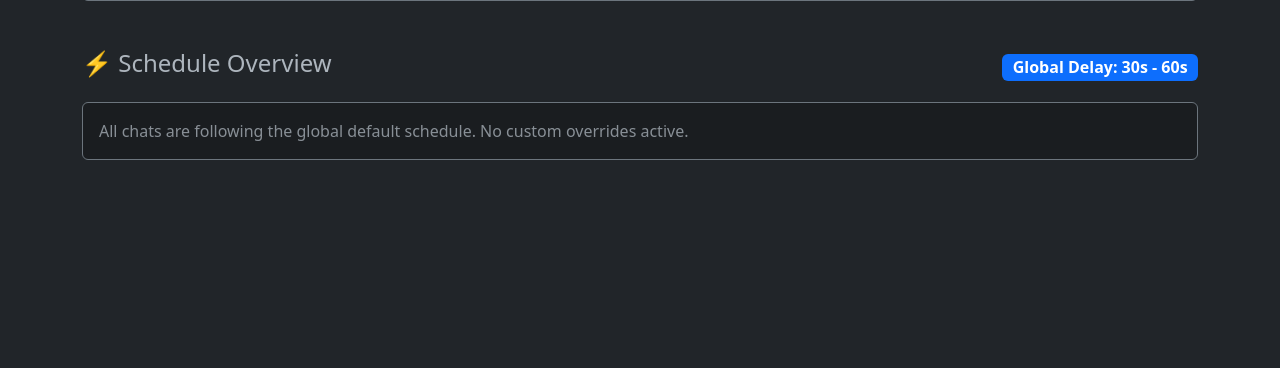
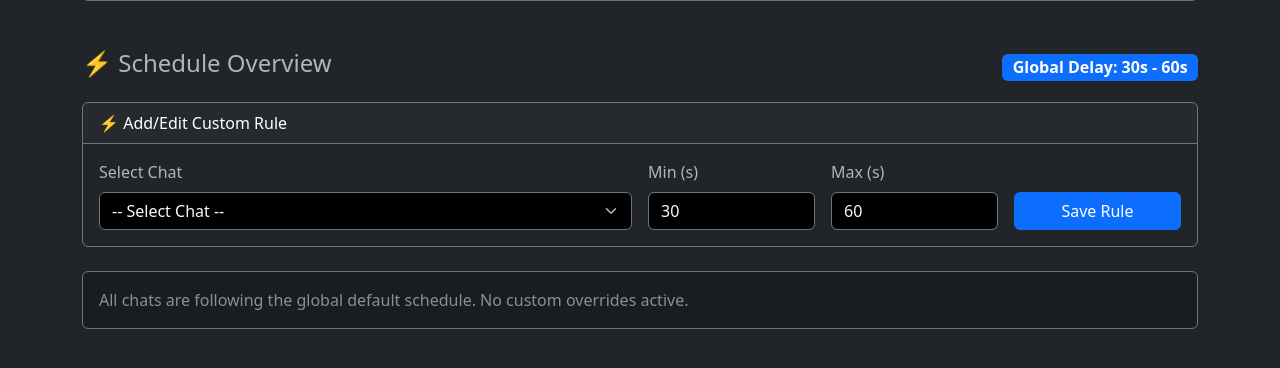
Before and after one commit to Frozen811/pr-userbot, a FastAPI app: page / in a window 1280 px wide. Shown: the part 373-741 px from the top of the page. Run offline with FastAPI, Linux system fonts and the light colour scheme; data comes from the database, SQL or seed files in the repository; data that the repository does not hold is empty; parts of the project's set-up code (start-up, migrations or seed data) failed here and were passed over.

Commit message:
Auto-deploy update

```diff
--- a/app/database.py
+++ b/app/database.py
@@ -173,12 +173,13 @@ async def update_chat_status(chat_id: int, status: str, next_run_at=None, last_e
         await db.commit()
 
 async def update_chat_settings(chat_id: int, is_custom: bool, custom_min_delay: int, custom_max_delay: int):
+    val_custom = 1 if is_custom else 0
     async with aiosqlite.connect(DB_PATH) as db:
         await db.execute('''
             UPDATE chats
             SET is_custom = ?, custom_min_delay = ?, custom_max_delay = ?
             WHERE chat_id = ?
-        ''', (is_custom, custom_min_delay, custom_max_delay, chat_id))
+        ''', (val_custom, custom_min_delay, custom_max_delay, chat_id))
         await db.commit()
 
 async def update_stat(key: str, value: str):
--- a/app/templates/index.html
+++ b/app/templates/index.html
@@ -92,6 +92,37 @@
             </div>
         </div>
 
+        <!-- Add/Edit Custom Rule Form -->
+        <div class="card bg-dark border-secondary mb-4">
+            <div class="card-header border-secondary text-white">
+                ⚡ Add/Edit Custom Rule
+            </div>
+            <div class="card-body">
+                <form action="/api/settings/custom_chat" method="POST" class="row g-3 align-items-end">
+                    <div class="col-md-6">
+                        <label class="form-label">Select Chat</label>
+                        <select name="chat_id" class="form-select bg-black text-light border-secondary" required>
+                            <option value="" selected disabled>-- Select Chat --</option>
+                            {% for chat in chats %}
+                            <option value="{{ chat.chat_id }}">{{ chat.chat_title }} ({{ chat.chat_id }})</option>
+                            {% endfor %}
+                        </select>
+                    </div>
+                    <div class="col-md-2">
+                         <label class="form-label">Min (s)</label>
+                         <input type="number" name="min_delay" class="form-control bg-black text-light border-secondary" required value="30">
+                    </div>
+                    <div class="col-md-2">
+                         <label class="form-label">Max (s)</label>
+                         <input type="number" name="max_delay" class="form-control bg-black text-light border-secondary" required value="60">
+                    </div>
+                    <div class="col-md-2">
+                        <button type="submit" class="btn btn-primary w-100">Save Rule</button>
+                    </div>
+                </form>
+            </div>
+        </div>
+
         {% if custom_chats %}
         <div class="card bg-dark border-secondary">
             <div class="card-header border-secondary text-info">
@@ -105,6 +136,7 @@
                             <th>Min Delay</th>
                             <th>Max Delay</th>
                             <th>Status</th>
+                            <th>Action</th>
                         </tr>
                     </thead>
                     <tbody>
@@ -119,6 +151,12 @@
                                 {% else %}
                                 <span class="badge bg-secondary">{{ chat.status }}</span>
                                 {% endif %}
+                            </td>
+                            <td>
+                                <form action="/api/settings/remove_custom_chat" method="POST" style="display:inline;">
+                                    <input type="hidden" name="chat_id" value="{{ chat.chat_id }}">
+                                    <button type="submit" class="btn btn-sm btn-outline-danger">❌ Remove</button>
+                                </form>
                             </td>
                         </tr>
                         {% endfor %}
--- a/app/web_server.py
+++ b/app/web_server.py
@@ -30,7 +30,7 @@ async def dashboard(request: Request):
     chats = await database.get_chats()
     active_chats = sum(1 for c in chats if c['status'] == 'active')
     error_chats = sum(1 for c in chats if c['status'] == 'error')
-    custom_chats = [c for c in chats if c.get('is_custom')]
+    custom_chats = [c for c in chats if c.get('is_custom') == 1]
 
     settings = await database.get_settings()
     global_min = settings.get('min_delay', 30)
@@ -45,9 +45,26 @@ async def dashboard(request: Request):
         "total_chats_count": len(chats),
         "limit": settings.get('daily_limit', 400),
         "custom_chats": custom_chats,
+        "chats": chats,
         "global_min": global_min,
         "global_max": global_max
     })
+
+@app.post("/api/settings/custom_chat")
+async def api_set_custom_chat(
+    chat_id: int = Form(...),
+    min_delay: int = Form(...),
+    max_delay: int = Form(...)
+):
+    await database.update_chat_settings(chat_id, True, min_delay, max_delay)
+    return RedirectResponse(url="/", status_code=303)
+
+@app.post("/api/settings/remove_custom_chat")
+async def api_remove_custom_chat(
+    chat_id: int = Form(...)
+):
+    await database.update_chat_settings(chat_id, False, 0, 0)
+    return RedirectResponse(url="/", status_code=303)
 
 @app.get("/logs", response_class=HTMLResponse)
 async def logs(request: Request):
```
